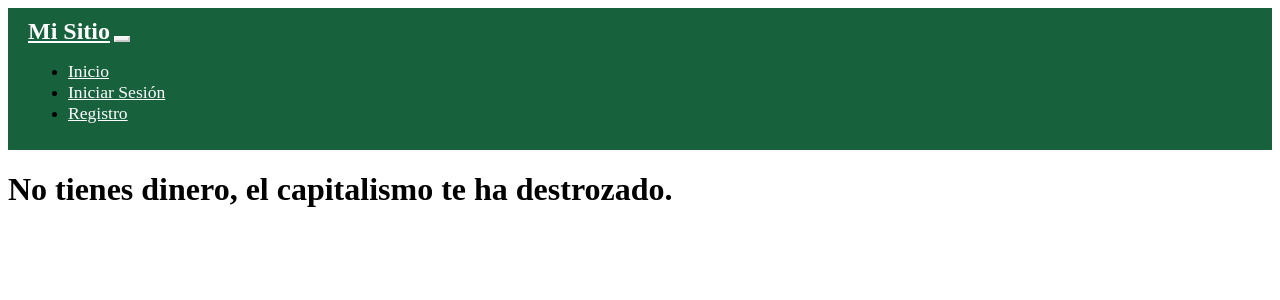
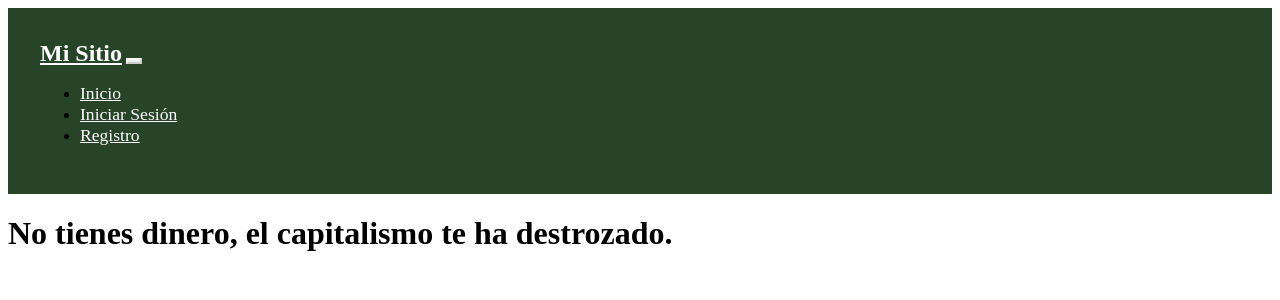
Before and after one commit to Zase55/cinema_ticket, a Django app: page / in a window 1280 px wide. Shown: the top 300 px of the page. Run offline with Django 5.2, Linux system fonts and the light colour scheme.

Commit message:
feat: update css

```diff
--- a/root/static/css/estilos.css
+++ b/root/static/css/estilos.css
@@ -1,7 +1,7 @@
 /* Estilo del navbar */
 .navbar {
-    background-color: #18613d; /* Color de fondo oscuro */
-    padding: 10px 20px;
+    padding: 2rem;
+    background:  #274429;
 }
 
 /* Estilo de los enlaces del navbar */
@@ -32,8 +32,9 @@
     border-color: rgba(255, 255, 255, 0.5);
 }
 
-.navbar-toggler-icon {
-    background-color: #ffffff;
+.navbar-collapse {
+    align-items: center;
+    justify-content: space-between;
 }
 
 /* Ajuste de espaciado para que el menú se vea más limpio */
```
Also changed, not shown: other parts of root/static/css/estilos.css (+2 -2 lines), 1 other file.
